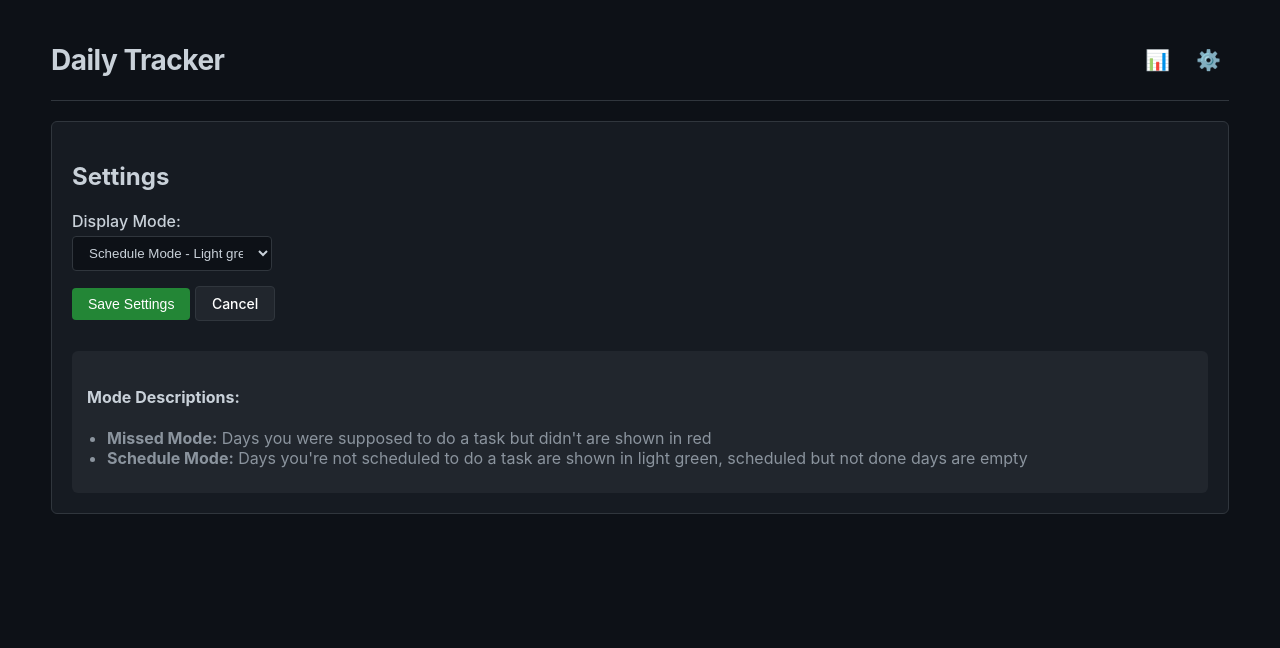
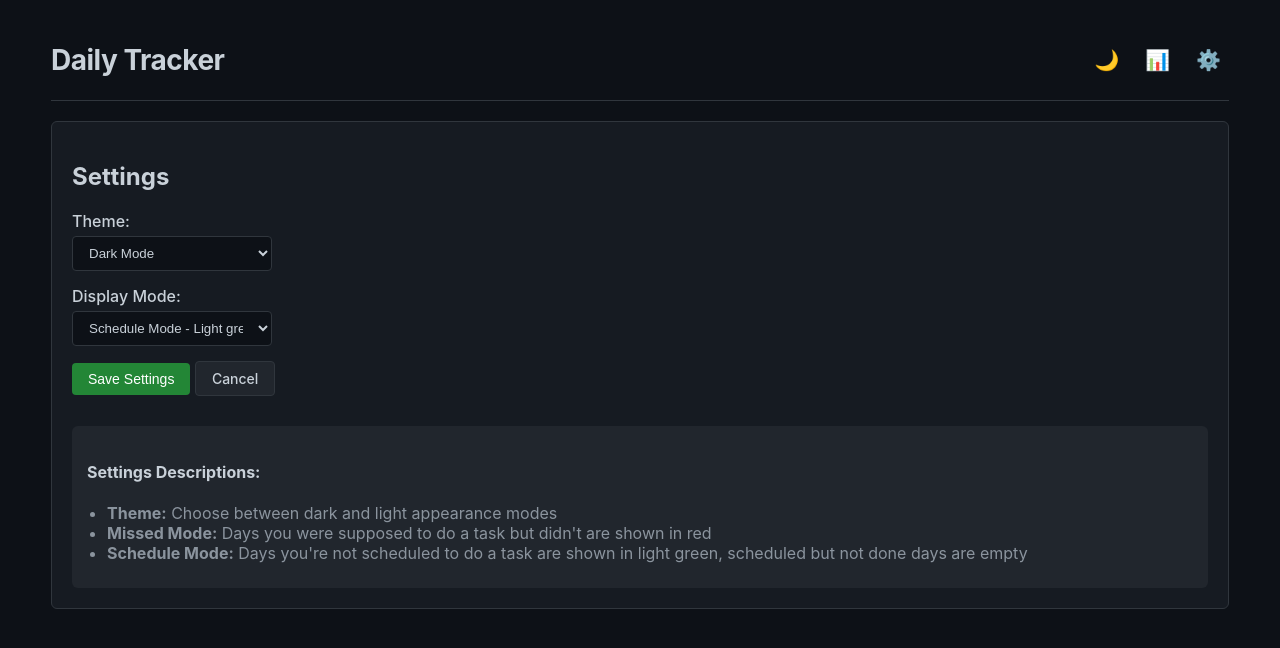
Before and after one commit to Arjun-G-Ravi/daily-tracker, a Flask app: page /settings in a window 1280 px wide. Shown: the top 648 px of the page. Run offline with Flask 3, Linux system fonts and the light colour scheme.

Commit message:
feat: light mode added

```diff
--- a/main.py
+++ b/main.py
@@ -68,7 +68,7 @@
     if os.path.exists(SETTINGS_FILE):
         with open(SETTINGS_FILE, 'r') as f:
             return json.load(f)
-    return {"display_mode": "missed"}
+    return {"display_mode": "missed", "theme": "dark"}
 
 def save_settings(settings):
     with open(SETTINGS_FILE, 'w') as f:
@@ -220,7 +220,10 @@
     # Load start dates
     start_dates = load_journey_start_dates()
 
-    return render_template('journeys.html', all_journeys=sorted(all_journeys), start_dates=start_dates)
+    # Load settings for theme
+    settings = load_settings()
+
+    return render_template('journeys.html', all_journeys=sorted(all_journeys), start_dates=start_dates, settings=settings)
 
 @app.route('/add_template', methods=['POST'])
 def add_template():
@@ -421,7 +424,8 @@
 @app.route('/journey')
 def journey():
     today = datetime.now().day
-    return render_template('journey.html', today=today)
+    settings = load_settings()
+    return render_template('journey.html', today=today, settings=settings)
 
 @app.route('/add_journey', methods=['POST'])
 def add_journey():
@@ -581,13 +585,33 @@
 def settings():
     if request.method == 'POST':
         display_mode = request.form.get('display_mode', 'missed')
+        theme = request.form.get('theme', 'dark')
         settings_data = load_settings()
         settings_data['display_mode'] = display_mode
+        settings_data['theme'] = theme
         save_settings(settings_data)
         return redirect(url_for('home'))
 
     settings_data = load_settings()
     return render_template('settings.html', settings=settings_data)
 
+@app.route('/save_theme', methods=['POST'])
+def save_theme():
+    try:
+        data = request.get_json()
+        theme = data.get('theme', 'dark')
+
+        if theme not in ['dark', 'light']:
+            return jsonify({'success': False, 'error': 'Invalid theme'})
+
+        settings_data = load_settings()
+        settings_data['theme'] = theme
+        save_settings(settings_data)
+
+        return jsonify({'success': True})
+
+    except Exception as e:
+        return jsonify({'success': False, 'error': str(e)})
+
 if __name__ == '__main__':
     app.run(debug=True)
--- a/settings.json
+++ b/settings.json
@@ -1,3 +1,4 @@
 {
-  "display_mode": "schedule"
+  "display_mode": "schedule",
+  "theme": "dark"
 }
--- a/templates/base.html
+++ b/templates/base.html
@@ -1,24 +1,69 @@
 <!DOCTYPE html>
-<html lang="en">
+<html lang="en" data-theme="{{ settings.theme or 'dark' }}">
 <head>
     <meta charset="UTF-8">
     <meta name="viewport" content="width=device-width, initial-scale=1.0">
     <title>Daily Tracker</title>
     <style>
         /* =========================
+           THEME VARIABLES
+           ========================= */
+        :root[data-theme="dark"] {
+            --bg-primary: #0d1117;
+            --bg-secondary: #161b22;
+            --bg-tertiary: #21262d;
+            --border-primary: #30363d;
+            --text-primary: #c9d1d9;
+            --text-secondary: #8b949e;
+            --text-bright: #f0f6fc;
+            --accent-primary: #58a6ff;
+            --accent-secondary: #316dca;
+            --success-color: #39d353;
+            --success-hover: #2ea043;
+            --danger-color: #f85149;
+            --warning-color: #d73a49;
+            --unscheduled-color: #9ac59c;
+            --gradient-start: #238636;
+            --gradient-end: #2ea043;
+            --shadow-color: rgba(0, 0, 0, 0.3);
+            --shadow-strong: rgba(0, 0, 0, 0.4);
+        }
+
+        :root[data-theme="light"] {
+            --bg-primary: #ffffff;
+            --bg-secondary: #f6f8fa;
+            --bg-tertiary: #eaeef2;
+            --border-primary: #d0d7de;
+            --text-primary: #1f2328;
+            --text-secondary: #656d76;
+            --text-bright: #0d1117;
+            --accent-primary: #0969da;
+            --accent-secondary: #0550ae;
+            --success-color: #1a7f37;
+            --success-hover: #1f8939;
+            --danger-color: #d1242f;
+            --warning-color: #cf222e;
+            --unscheduled-color: #7fb069;
+            --gradient-start: #1a7f37;
+            --gradient-end: #1f8939;
+            --shadow-color: rgba(0, 0, 0, 0.1);
+            --shadow-strong: rgba(0, 0, 0, 0.15);
+        }
+
+        /* =========================
            CUSTOM COLOR SETTINGS
            ========================= */
-        /* Change the unscheduled color here: */
         :root {
-            --unscheduled-color: #9ac59c; /* Replace this hex color with your preferred color */
+            --unscheduled-color: var(--unscheduled-color);
         }
 
         body {
             font-family: -apple-system, BlinkMacSystemFont, 'Segoe UI', Arial, sans-serif;
             margin: 0;
             padding: 20px;
-            background-color: #0d1117;
-            color: #c9d1d9;
+            background-color: var(--bg-primary);
+            color: var(--text-primary);
+            transition: background-color 0.3s ease, color 0.3s ease;
         }
 
         .container {
@@ -62,8 +107,24 @@
         }
 
         .nav-link:hover {
-            color: #c9d1d9;
-            background-color: #21262d;
+            color: var(--text-primary);
+            background-color: var(--bg-tertiary);
+        }
+
+        .theme-toggle {
+            background: none;
+            border: none;
+            font-size: 20px;
+            cursor: pointer;
+            padding: 8px;
+            border-radius: 6px;
+            transition: all 0.2s;
+            color: var(--text-secondary);
+        }
+
+        .theme-toggle:hover {
+            color: var(--text-primary);
+            background-color: var(--bg-tertiary);
         }
 
         .nav {
@@ -214,23 +275,25 @@
             text-decoration: none;
             display: inline-block;
             font-size: 14px;
+            transition: background-color 0.2s ease;
         }
 
         .btn:hover {
-            background: #2ea043;
+            background: var(--gradient-end);
         }
 
         .btn-secondary {
-            background: #21262d;
-            border: 1px solid #30363d;
+            background: var(--bg-tertiary);
+            border: 1px solid var(--border-primary);
+            color: var(--text-primary);
         }
 
         .btn-secondary:hover {
-            background: #30363d;
+            background: var(--border-primary);
         }
 
         .btn-active {
-            background: #238636;
+            background: var(--gradient-start);
             color: white;
         }
 
@@ -795,9 +858,9 @@
 
         .form-group input,
         .form-group select {
-            background: #0d1117;
-            border: 1px solid #30363d;
-            color: #c9d1d9;
+            background: var(--bg-primary);
+            border: 1px solid var(--border-primary);
+            color: var(--text-primary);
             padding: 8px 12px;
             border-radius: 4px;
             width: 200px;
@@ -954,6 +1017,9 @@
         <header class="app-header">
             <a href="{{ url_for('home') }}" class="app-title" style="text-decoration: none; color: inherit;">Daily Tracker</a>
             <div class="nav-links">
+                <button class="theme-toggle" onclick="toggleTheme()" title="Toggle theme">
+                    <span id="theme-icon">🌙</span>
+                </button>
                 <a href="{{ url_for('journeys') }}" class="nav-link" title="All Journeys">📊</a>
                 <a href="{{ url_for('settings') }}" class="nav-link" title="Settings">⚙️</a>
             </div>
@@ -963,6 +1029,38 @@
     </div>
 
     <script>
+        // Theme toggle functionality
+        function toggleTheme() {
+            const html = document.documentElement;
+            const currentTheme = html.getAttribute('data-theme');
+            const newTheme = currentTheme === 'dark' ? 'light' : 'dark';
+            const themeIcon = document.getElementById('theme-icon');
+
+            html.setAttribute('data-theme', newTheme);
+            themeIcon.textContent = newTheme === 'dark' ? '🌙' : '☀️';
+
+            // Save theme preference to server
+            fetch('/save_theme', {
+                method: 'POST',
+                headers: {
+                    'Content-Type': 'application/json',
+                },
+                body: JSON.stringify({
+                    theme: newTheme
+                })
+            })
+            .catch(error => {
+                console.error('Error saving theme:', error);
+            });
+        }
+
+        // Initialize theme icon on page load
+        document.addEventListener('DOMContentLoaded', function() {
+            const currentTheme = document.documentElement.getAttribute('data-theme');
+            const themeIcon = document.getElementById('theme-icon');
+            themeIcon.textContent = currentTheme === 'dark' ? '🌙' : '☀️';
+        });
+
         // Toggle journey completion on click
         function toggleJourney(element, journey, day, month, year) {
             const dateKey = `${year}-${month.toString().padStart(2, '0')}-${day.toString().padStart(2, '0')}`;
--- a/templates/settings.html
+++ b/templates/settings.html
@@ -5,6 +5,18 @@
     <h2>Settings</h2>
 
     <form method="POST">
+        <div class="form-group">
+            <label for="theme">Theme:</label>
+            <select name="theme" id="theme">
+                <option value="dark" {% if settings.theme == 'dark' %}selected{% endif %}>
+                    Dark Mode
+                </option>
+                <option value="light" {% if settings.theme == 'light' %}selected{% endif %}>
+                    Light Mode
+                </option>
+            </select>
+        </div>
+
         <div class="form-group">
             <label for="display_mode">Display Mode:</label>
             <select name="display_mode" id="display_mode">
@@ -23,12 +35,14 @@
         </div>
     </form>
 
-    <div style="margin-top: 30px; padding: 15px; background: #21262d; border-radius: 6px;">
-        <h4>Mode Descriptions:</h4>
-        <ul style="margin: 10px 0; padding-left: 20px; color: #8b949e;">
+    <div style="margin-top: 30px; padding: 15px; background: var(--bg-tertiary); border-radius: 6px;">
+        <h4>Settings Descriptions:</h4>
+        <ul style="margin: 10px 0; padding-left: 20px; color: var(--text-secondary);">
+            <li><strong>Theme:</strong> Choose between dark and light appearance modes</li>
             <li><strong>Missed Mode:</strong> Days you were supposed to do a task but didn't are shown in red</li>
             <li><strong>Schedule Mode:</strong> Days you're not scheduled to do a task are shown in light green, scheduled but not done days are empty</li>
         </ul>
     </div>
+    </div>
 </div>
 {% endblock %}
```
Also changed, not shown: other parts of templates/base.html (+108 -108 lines).
